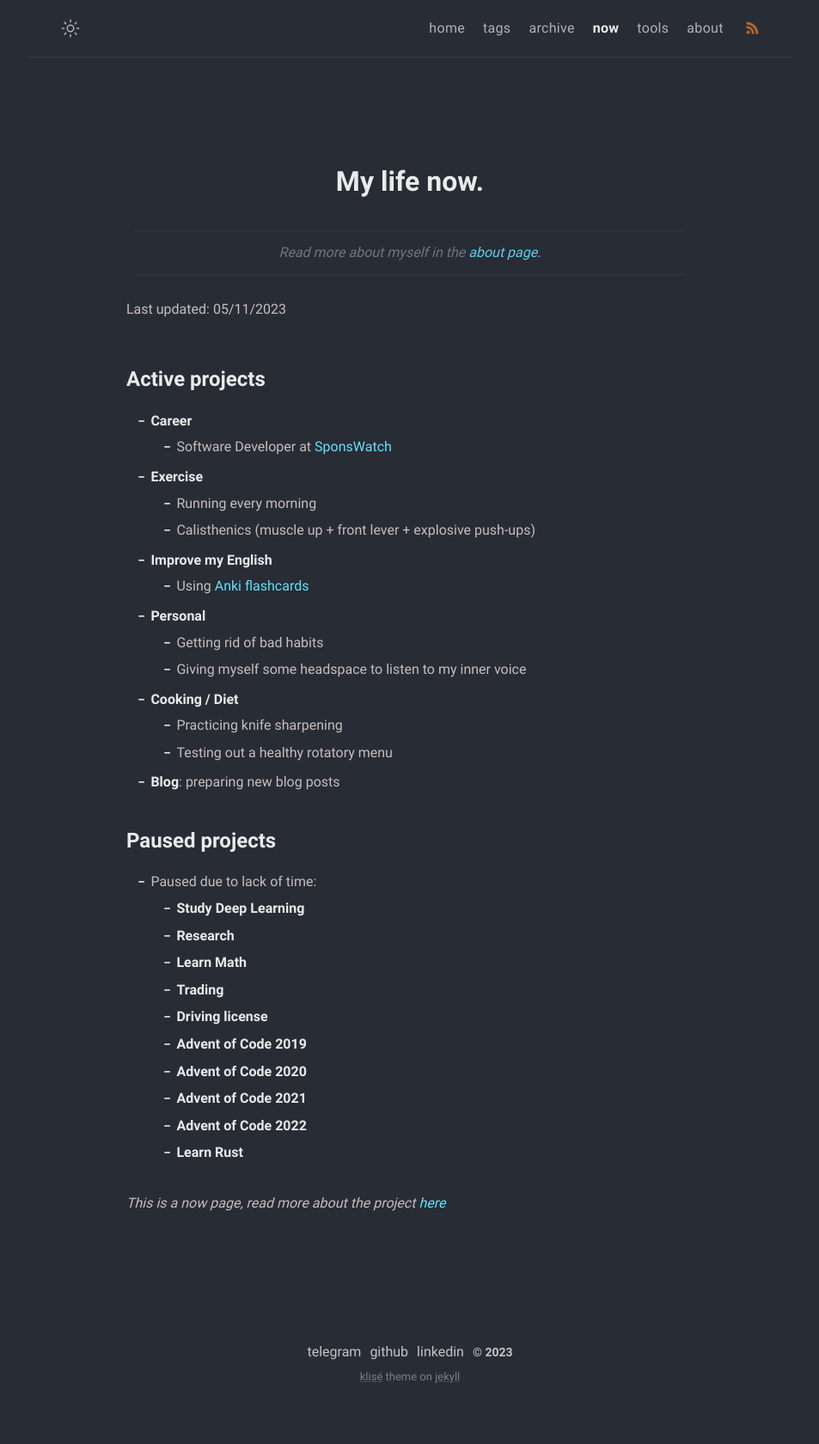
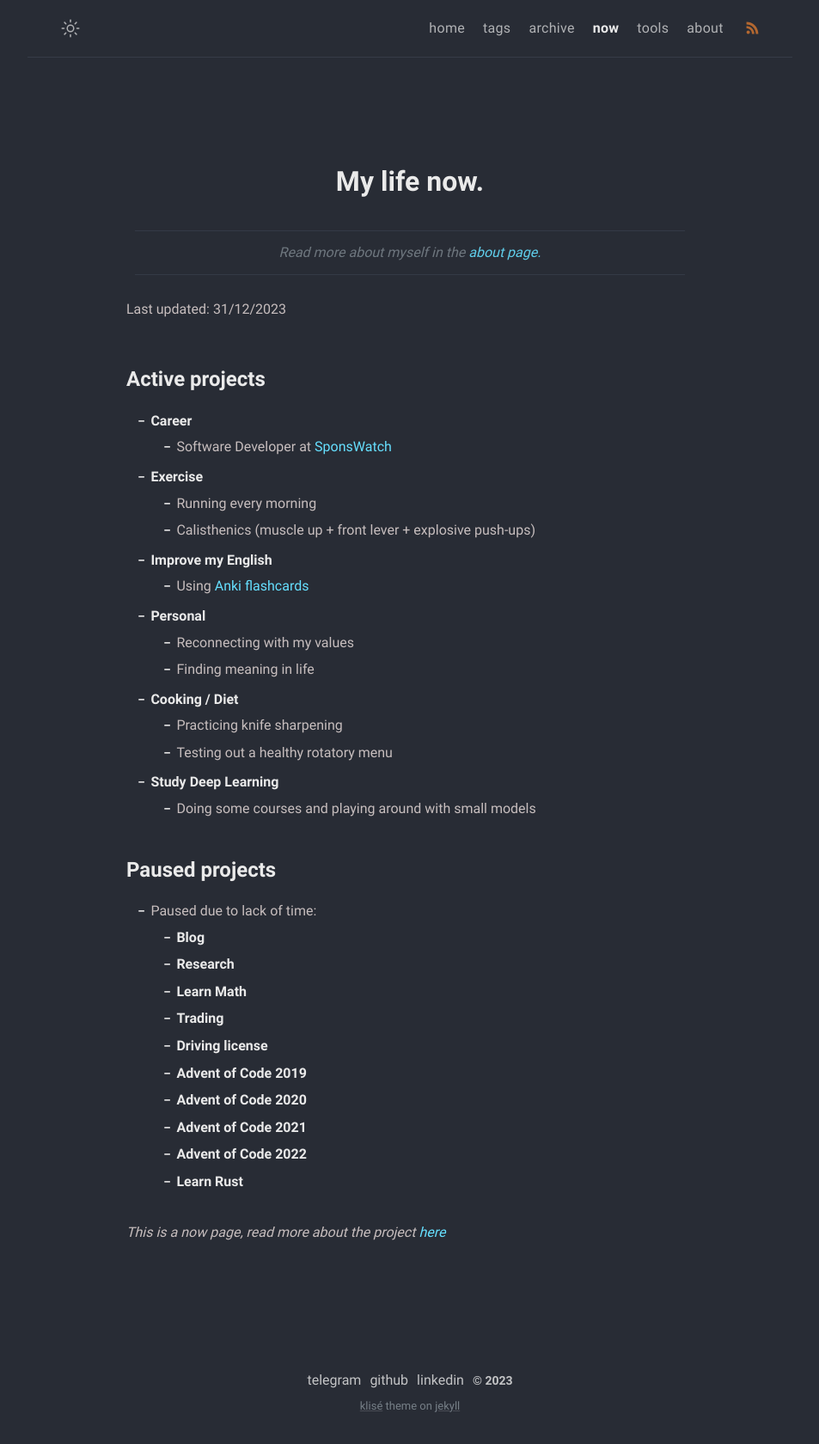
Before and after one commit to MonkeyAndres/MonkeyAndres.github.io, a Jekyll site: the page built from now.md, in a window 1280 px wide. Shown: the whole page at 86% size, without its empty margins (163-1116 px from the left). Built offline with Jekyll 4.4.1, drawn with Linux system fonts in a browser that asks for light colours; before the commit the page ends 1646 px from its top, so only the background shows below that.

Commit message:
update now page

```diff
--- a/now.md
+++ b/now.md
@@ -8,7 +8,7 @@ comments: false
 
 > Read more about myself in the [about page.](../about)
 
-Last updated: 05/11/2023
+Last updated: 31/12/2023
 
 # Active projects
 
@@ -20,17 +20,18 @@ Last updated: 05/11/2023
 - **Improve my English**
   - Using [Anki flashcards](https://apps.ankiweb.net/)
 - **Personal**
-  - Getting rid of bad habits
-  - Giving myself some headspace to listen to my inner voice
+  - Reconnecting with my values
+  - Finding meaning in life
 - **Cooking / Diet**
   - Practicing knife sharpening
   - Testing out a healthy rotatory menu
-- **Blog**: preparing new blog posts
+- **Study Deep Learning**
+  - Doing some courses and playing around with small models
 
 # Paused projects
 
 - Paused due to lack of time:
-  - **Study Deep Learning**
+  - **Blog**
   - **Research**
   - **Learn Math**
   - **Trading**
```
